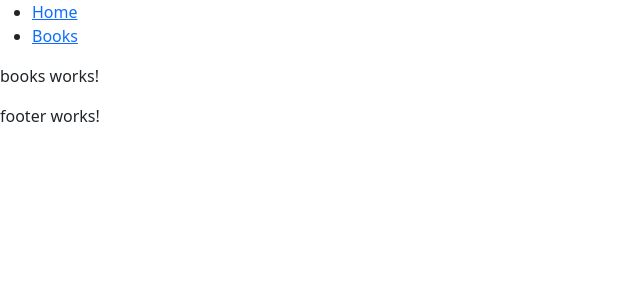
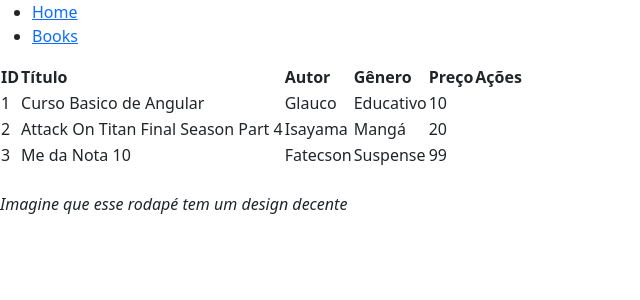
Before and after one commit to lucasjdutra/prova-angular-1, an Angular app: page /books in a window 1280 px wide. Shown: the top 300 px of the page, without its empty margins (0-640 px from the left). Built offline with nearby package versions, Linux system fonts and the light colour scheme; data requests are answered from the project's data file.

Commit message:
commit 7: listar os livros cadastrados em uma tabela

```diff
--- a/db.json
+++ b/db.json
@@ -2,24 +2,24 @@
   "books": [
     {
       "id": 1,
-      "title": "Livro 1",
-      "author": "Autor 1",
-      "genre": "Genero 1",
-      "price": 10.0
+      "title": "Curso Basico de Angular",
+      "author": "Glauco",
+      "genre": "Educativo",
+      "price": 10
     },
     {
       "id": 2,
-      "title": "Livro 2",
-      "author": "Autor 2",
-      "genre": "Genero 2",
-      "price": 20.0
+      "title": "Attack On Titan Final Season Part 4",
+      "author": "Isayama",
+      "genre": "Mangá",
+      "price": 20
     },
     {
       "id": 3,
-      "title": "Livro 3",
-      "author": "Autor 3",
-      "genre": "Genero 3",
-      "price": 30.0
+      "title": "Me da Nota 10",
+      "author": "Fatecson",
+      "genre": "Suspense",
+      "price": 99
     }
   ]
 }
--- a/src/app/books/books.component.html
+++ b/src/app/books/books.component.html
@@ -1 +1,17 @@
-<p>books works!</p>
+<table>
+  <tr>
+    <th>ID</th>
+    <th>Título</th>
+    <th>Autor</th>
+    <th>Gênero</th>
+    <th>Preço</th>
+    <th>Ações</th>
+  </tr>
+  <tr *ngFor="let book of books">
+    <td>{{ book.id }}</td>
+    <td>{{ book.title }}</td>
+    <td>{{ book.author }}</td>
+    <td>{{ book.genre }}</td>
+    <td>{{ book.price }}</td>
+  </tr>
+</table>
--- a/src/app/books/books.component.ts
+++ b/src/app/books/books.component.ts
@@ -1,10 +1,42 @@
-import { Component } from '@angular/core';
+import { Component, OnInit } from '@angular/core';
+import { HttpClient } from '@angular/common/http';
+import { Book } from '../book.model';
 
 @Component({
   selector: 'app-books',
   templateUrl: './books.component.html',
-  styleUrl: './books.component.css'
+  styleUrls: ['./books.component.css'],
 })
-export class BooksComponent {
+export class BooksComponent implements OnInit {
+  books: Book[] = [];
+  newBook: Book = { id: 0, title: '', author: '', genre: '', price: 0 };
 
+  constructor(private http: HttpClient) {}
+
+  ngOnInit(): void {
+    this.http.get<Book[]>('http://localhost:3000/books').subscribe((data) => {
+      this.books = data;
+    });
+  }
+
+  removeBook(id: number): void {
+    this.http.delete(`http://localhost:3000/books/${id}`).subscribe(() => {
+      this.books = this.books.filter((book) => book.id !== id);
+    });
+  }
+
+  addBook(): void {
+    this.http
+      .post<Book>('http://localhost:3000/books', this.newBook)
+      .subscribe((book) => {
+        this.books.push(book);
+        this.newBook = {
+          id: 0,
+          title: '',
+          author: '',
+          genre: '',
+          price: 0,
+        };
+      });
+  }
 }
--- a/src/app/footer/footer.component.html
+++ b/src/app/footer/footer.component.html
@@ -1 +1,2 @@
-<p>footer works!</p>
+<br />
+<i><p>Imagine que esse rodapé tem um design decente</p></i>
```
